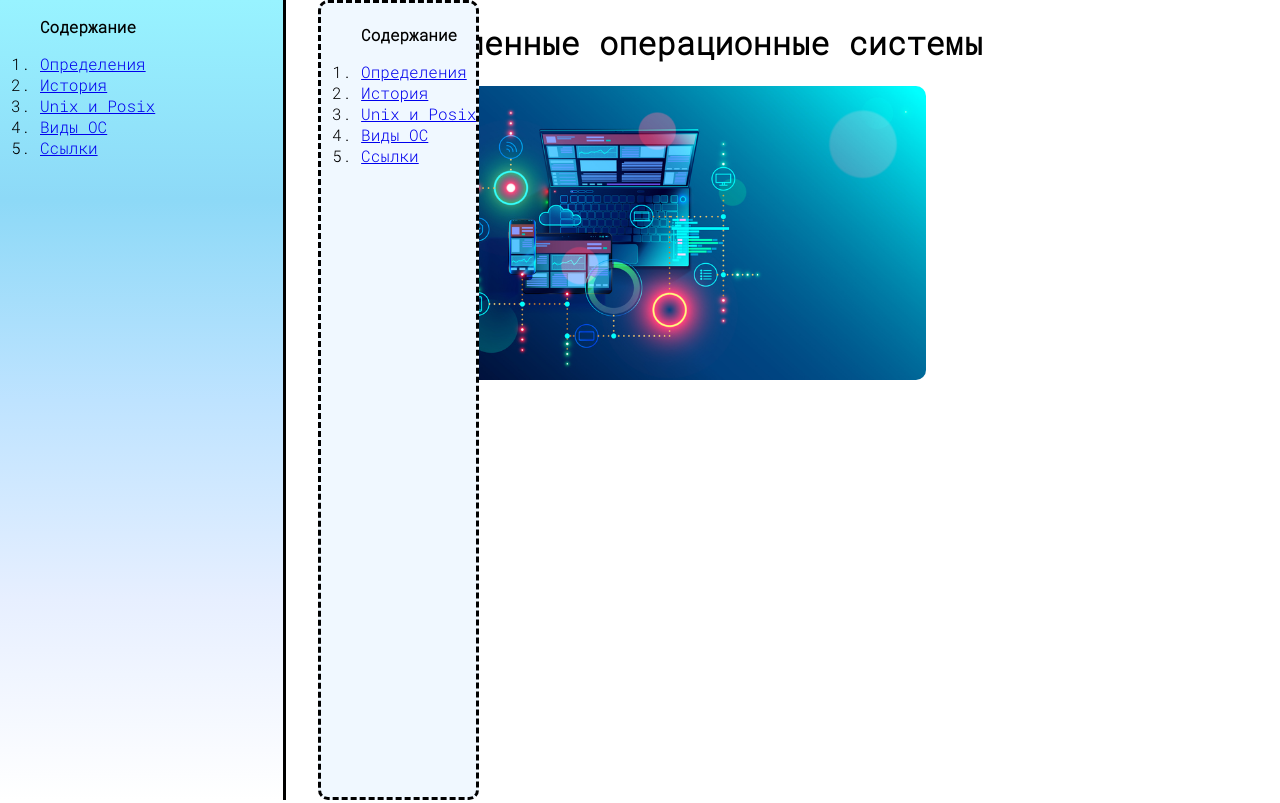
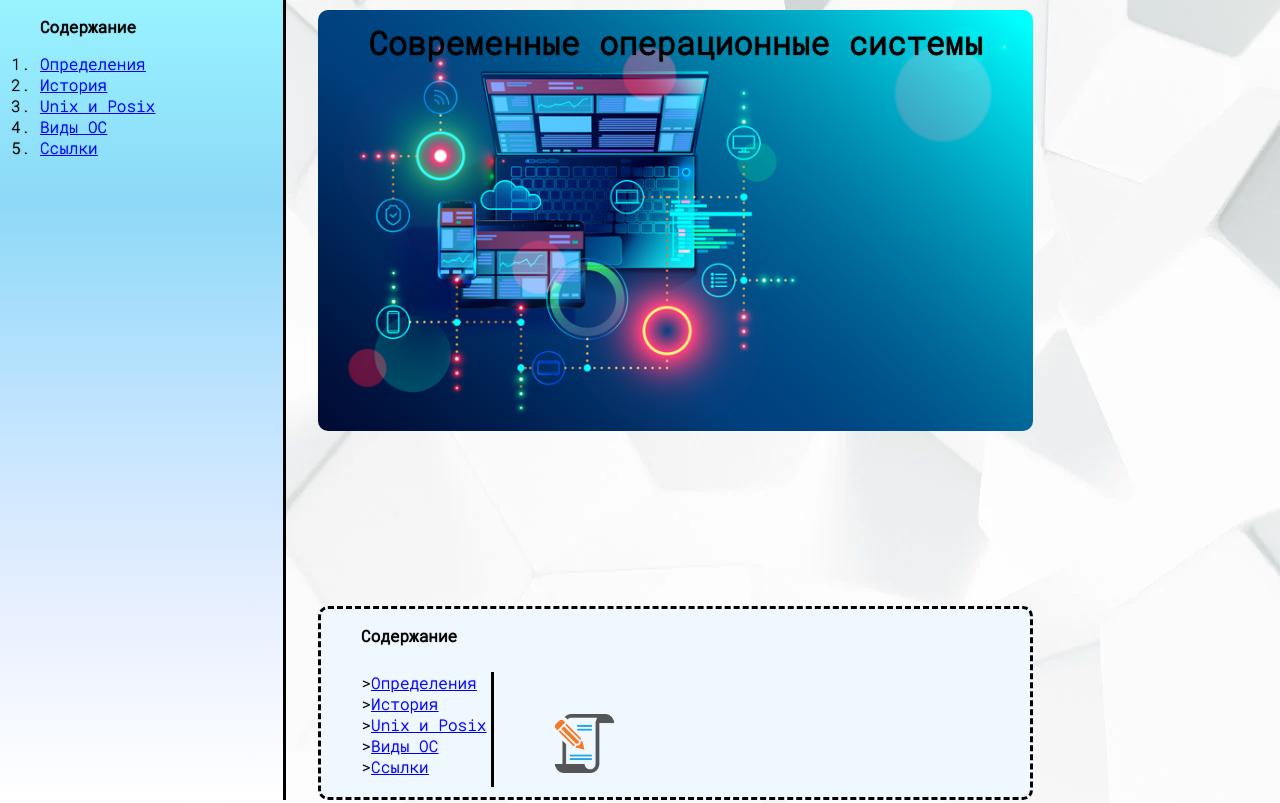
Before and after one commit to RRifen/Practices, a plain HTML site: page index.html in a window 1280 px wide. Shown: the top 803 px of the page. Drawn offline with nearby package versions, Linux system fonts and the light colour scheme.

Commit message:
Init new branch

```diff
--- a/index.html
+++ b/index.html
@@ -9,6 +9,9 @@
     <link rel="stylesheet" href="style.css" />
   </head>
   <body>
+    <div class="back">
+      <img src="img\back.jpg" alt="back_img">
+    </div>
     <header>
       <h1 class="center">Современные операционные системы</h1>
       <img src="img\header.jpg" alt="Картинка заголовка" class="center" />
@@ -21,6 +24,7 @@
           <li><a href="#types">Виды ОС</a></li>
           <li><a href="#links">Ссылки</a></li>
         </ol>
+        <img src="img\content.png" alt="content_img">
       </nav>
     </header>
 
@@ -60,7 +64,6 @@
             системы семейства Windows, Unix и UNIX-подобные системы.
           </p>
         </article>
-
         <article>
           <hr />
           <h2 class="center" id="hist">История</h2>
--- a/style.css
+++ b/style.css
@@ -7,6 +7,24 @@ body {
   grid-column-gap: 2em;
   font-family: "Roboto Mono", monospace;
   margin: 0px;
+  text-shadow: 0px 0px 1px;
+}
+
+header h1 {
+  position: absolute;
+  right: 0;
+  left: 0;
+}
+
+.back {
+  position: fixed;
+  top: 0;
+  z-index: -1;
+}
+
+header {
+  height: 100%;
+  position: relative;
 }
 
 aside {
@@ -32,8 +50,7 @@ main {
 }
 
 footer {
-  position:relative;
-  bottom: 0;
+  position: relative;
   color: white;
   font-family: "Outfit", sans-serif;
   grid-column: 1 / 4;
@@ -46,12 +63,31 @@ footer {
 nav {
   position: absolute;
   bottom: 0;
-  top: 0;
-  padding-top: 5px;
+  right: 0;
+  left: 0;
   background-color: aliceblue;
   border-color: black;
   border-style: dashed;
   border-radius: 10px;
+}
+
+nav p {
+  display: block;
+}
+
+nav ol {
+  display: inline-block;
+  list-style-type: ">";
+  padding-right: 5px;
+  border-right: solid black;
+  padding-bottom: 10px;
+  margin: 10px;
+}
+
+nav img {
+  display: inline-block;
+  padding-left: 5%;
+  width: 10%;
 }
 
 nav a:visited {
@@ -82,12 +118,15 @@ hr + h2 {
 }
 
 img.center {
+  position: absolute;
+  top: 0;
+  z-index: -1;
   display: block;
   margin-left: auto;
   margin-right: auto;
   margin-bottom: 30px;
   margin-top: 10px;
-  width: 70%;
+  width: 100%;
   border-radius: 10px;
 }
 
@@ -169,5 +208,5 @@ footer > address {
 }
 
 footer > address > a {
-  color:rgb(136, 136, 136);
+  color: rgb(136, 136, 136);
 }
```
Also changed, not shown: img/back.jpg (added), img/content.png (added).
